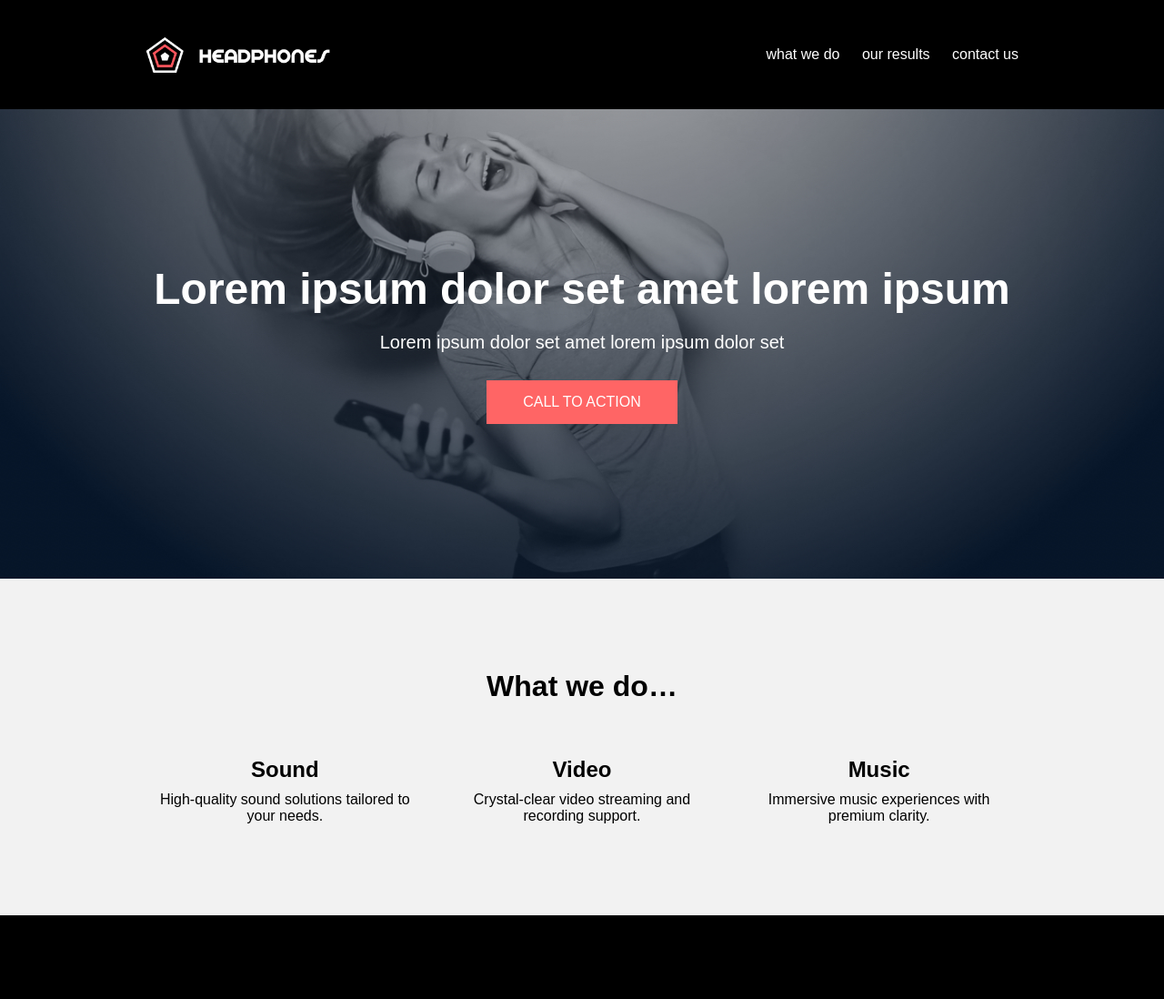
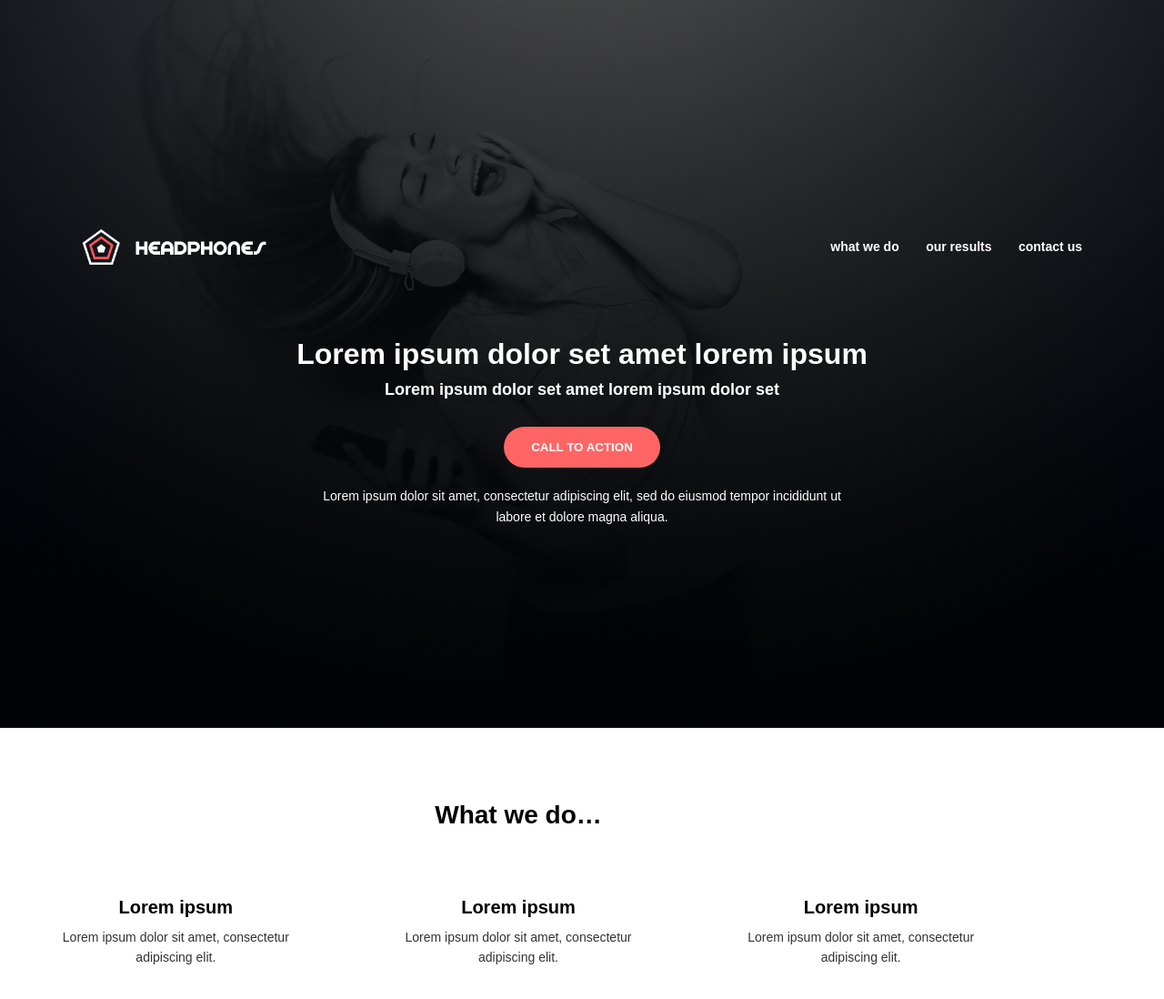
Before and after one commit to RowinaTHemida/alx_html_css, a plain HTML site: page headphones/1-index.html in a window 1280 px wide. Shown: the whole page at 91% size. Before the commit the page ends 1006 px from the top, so only its background shows below. Drawn offline with Linux system fonts and the light colour scheme; a web font is replaced by a local one.

Commit message:
Task 1: Add 'What we do...' section with custom icons

```diff
--- a/headphones/1-index.html
+++ b/headphones/1-index.html
@@ -5,54 +5,54 @@
   <title>Headphones</title>
   <meta name="viewport" content="width=device-width, initial-scale=1.0">
   <link rel="stylesheet" href="1-styles.css">
-  <link rel="stylesheet" href="fonts/holberton_school-icon.css">
+  <link rel="stylesheet" href="holberton_school-icon.css">
 </head>
+
 <body>
-
-  <!-- Header -->
-  <header class="main-header">
-    <div class="container header-container">
+  <header class="hero">
+    <div class="container">
+      <div class="navbar">
         <img src="images/logo_headphones.png" alt="Headphones logo" class="logo">
-      <nav class="navbar">
+        <nav class="nav-links">
           <a href="#">what we do</a>
           <a href="#">our results</a>
           <a href="#">contact us</a>
         </nav>
       </div>
+      <div class="hero-text">
+        <h1>Lorem ipsum dolor set amet lorem ipsum</h1>
+        <h2>Lorem ipsum dolor set amet lorem ipsum dolor set</h2>
+        <button>CALL TO ACTION</button>
+        <p>
+          Lorem ipsum dolor sit amet, consectetur adipiscing elit, sed do eiusmod tempor incididunt ut labore et dolore magna aliqua.
+        </p>
+      </div>
+    </div>
   </header>
-
-  <!-- Hero Section -->
-  <main class="hero">
-    <div class="container hero-content">
-      <h1>Lorem ipsum dolor set amet lorem ipsum</h1>
-      <p>Lorem ipsum dolor set amet lorem ipsum dolor set</p>
-      <button>CALL TO ACTION</button>
-    </div>
-  </main>
-
-  <!-- What we do Section -->
 <section class="what-we-do">
   <div class="container">
-      <h2>What we do…</h2>
+    <h2 class="section-title">What we do…</h2>
     <div class="services">
-        <div class="service">
-          <span class="holberton_school-icon-ic_sound"></span>
-          <h3>Sound</h3>
-          <p>High-quality sound solutions tailored to your needs.</p>
+      <div class="service-item">
+        <span class="holberton_school-icon-ic_sound icon"></span>
+        <h3>Lorem ipsum</h3>
+        <p>Lorem ipsum dolor sit amet, consectetur adipiscing elit.</p>
       </div>
-        <div class="service">
-          <span class="holberton_school-icon-ic_video"></span>
-          <h3>Video</h3>
-          <p>Crystal-clear video streaming and recording support.</p>
+      <div class="service-item">
+        <span class="holberton_school-icon-ic_video icon"></span>
+        <h3>Lorem ipsum</h3>
+        <p>Lorem ipsum dolor sit amet, consectetur adipiscing elit.</p>
       </div>
-        <div class="service">
-          <span class="holberton_school-icon-ic_music"></span>
-          <h3>Music</h3>
-          <p>Immersive music experiences with premium clarity.</p>
+      <div class="service-item">
+        <span class="holberton_school-icon-ic_music icon"></span>
+        <h3>Lorem ipsum</h3>
+        <p>Lorem ipsum dolor sit amet, consectetur adipiscing elit.</p>
       </div>
     </div>
   </div>
 </section>
 
+
+
 </body>
 </html>
--- a/headphones/1-styles.css
+++ b/headphones/1-styles.css
@@ -1,148 +1,181 @@
-/* Reset and Variables */
+/* ===== Reset ===== */
 * {
   margin: 0;
   padding: 0;
   box-sizing: border-box;
 }
 
+/* ===== Variables ===== */
 :root {
-  --main-color: #FF6565;
-  --max-width: 1000px;
-  --font-family: 'Source Sans Pro', sans-serif;
+  --primary-color: #FF6565;
+  --white: #fff;
+  --text-color: #ffffff;
+  --bg-gradient: linear-gradient(to bottom, rgba(0, 0, 0, 0.6), rgba(0, 0, 0, 0.9));
 }
 
-/* Base */
+/* ===== Body ===== */
 body {
-  font-family: var(--font-family);
-  background-color: #000;
-  color: white;
+  font-family: Arial, sans-serif;
+  color: var(--text-color);
+}
+
+/* ===== Hero Section ===== */
+.hero {
+  background: url('images/headphones_hero_1.jpg') no-repeat center center/cover;
+  height: 100vh;
+  position: relative;
+  display: flex;
+  align-items: center;
+  justify-content: center;
+}
+
+.hero::before {
+  content: "";
+  position: absolute;
+  inset: 0;
+  background: var(--bg-gradient);
 }
 
 .container {
-  max-width: var(--max-width);
-  margin: 0 auto;
-  padding: 20px;
+  position: relative;
+  width: 90%;
+  max-width: 1100px;
+  z-index: 2;
 }
 
-/* Header */
-.main-header {
-  background-color: black;
-  padding: 20px 0;
-}
-
-.header-container {
+/* ===== Navbar ===== */
+.navbar {
   display: flex;
   justify-content: space-between;
   align-items: center;
+  padding-top: 30px;
 }
 
 .logo {
   height: 40px;
 }
 
-.navbar a {
-  color: white;
+.nav-links a {
+  color: var(--white);
+  margin-left: 25px;
   text-decoration: none;
-  margin-left: 20px;
-  transition: color 0.3s ease;
+  font-weight: bold;
+  font-size: 14px;
 }
 
-.navbar a:hover,
-.navbar a:active {
-  color: var(--main-color);
+.nav-links a:hover {
+  text-decoration: underline;
 }
 
-/* Hero Section */
-.hero {
-  background-image: url("images/headphones_hero_1.jpg");
-  background-size: cover;
-  background-position: center;
+/* ===== Hero Text ===== */
+.hero-text {
   text-align: center;
-  padding: 150px 20px;
+  margin-top: 80px;
 }
 
-.hero h1 {
-  font-size: 48px;
+.hero-text h1 {
+  font-size: 32px;
+  font-weight: bold;
+  margin-bottom: 10px;
+}
+
+.hero-text h2 {
+  font-size: 18px;
+  margin-bottom: 30px;
+}
+
+.hero-text button {
+  background-color: var(--primary-color);
+  color: white;
+  padding: 15px 30px;
+  font-weight: bold;
+  border: none;
+  border-radius: 30px;
+  cursor: pointer;
   margin-bottom: 20px;
 }
 
-.hero p {
-  font-size: 20px;
-  margin-bottom: 30px;
+.hero-text button:hover {
+  opacity: 0.8;
 }
 
-.hero button {
-  background-color: var(--main-color);
-  border: none;
-  padding: 15px 40px;
-  font-size: 16px;
-  color: white;
-  cursor: pointer;
-  transition: opacity 0.3s ease;
+.hero-text p {
+  max-width: 600px;
+  margin: 0 auto;
+  font-size: 14px;
+  line-height: 1.6;
 }
 
-.hero button:hover,
-.hero button:active {
-  opacity: 0.9;
+/* ===== Responsive ===== */
+@media screen and (max-width: 480px) {
+  .nav-links {
+    display: none;
+  }
+
+  .hero-text h1 {
+    font-size: 24px;
+  }
+
+  .hero-text h2 {
+    font-size: 16px;
+  }
+
+  .hero-text button {
+    width: 100%;
+    max-width: 250px;
+  }
 }
 
-/* What we do Section */
+
+/* ===== What We Do Section ===== */
 .what-we-do {
-  background-color: #f2f2f2;
+  padding: 80px 20px;
+  background-color: #fff;
   color: #000;
   text-align: center;
-  padding: 80px 20px;
 }
 
-.what-we-do h2 {
-  font-size: 32px;
-  margin-bottom: 40px;
+.section-title {
+  font-size: 28px;
+  margin-bottom: 50px;
+  font-weight: bold;
 }
 
 .services {
   display: flex;
   justify-content: space-between;
-  gap: 20px;
   flex-wrap: wrap;
+  gap: 30px;
 }
 
-.service {
+.service-item {
   flex: 1;
-  min-width: 200px;
+  min-width: 250px;
   max-width: 300px;
   margin: 0 auto;
 }
 
-.service span {
+.service-item .icon {
   font-size: 50px;
-  color: var(--main-color);
+  color: #FF6565;
+  margin-bottom: 20px;
   display: inline-block;
-  margin-bottom: 15px;
 }
 
-.service h3 {
-  font-size: 24px;
+.service-item h3 {
+  font-size: 20px;
   margin-bottom: 10px;
+  font-weight: bold;
 }
 
-.service p {
-  font-size: 16px;
+.service-item p {
+  font-size: 14px;
+  line-height: 1.6;
+  color: #333;
 }
 
-/* Responsive */
-@media screen and (max-width: 480px) {
-  .navbar {
-    display: none;
-  }
-
-  .hero h1 {
-    font-size: 28px;
-  }
-
-  .hero p {
-    font-size: 16px;
-  }
-
+/* Responsive Design */
+@media screen and (max-width: 768px) {
   .services {
     flex-direction: column;
     align-items: center;
```
Also changed, not shown: headphones/0-indexx.html (deleted). Lines whose indentation alone changed are shown as unchanged.
